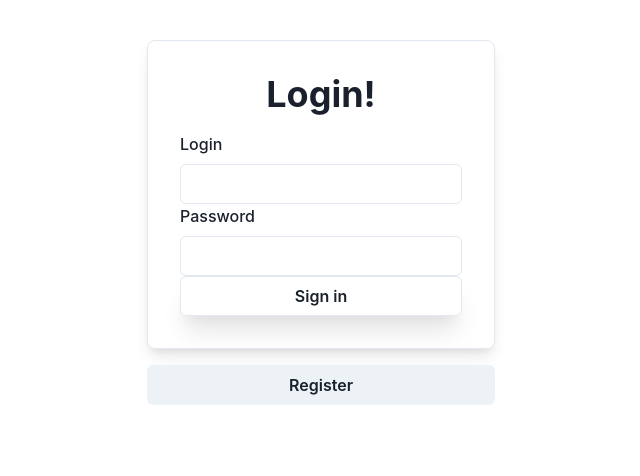
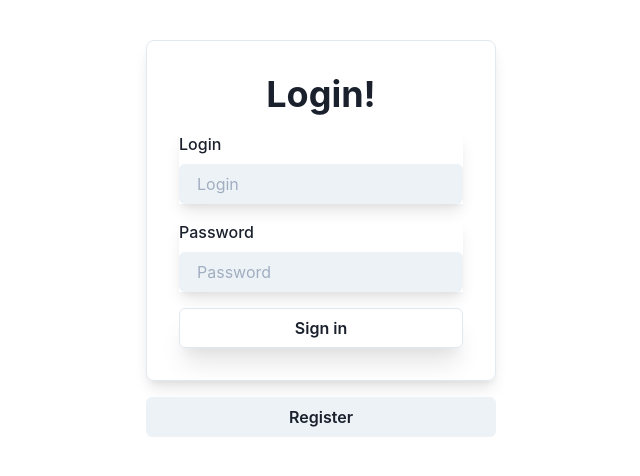
Before and after one commit to jakubspiewak-ash/ash-ui, a React (Create React App) app: page /login in a window 1280 px wide. Shown: the top 476 px of the page, without its empty margins (319-959 px from the left). Built offline with nearby package versions, Linux system fonts and the light colour scheme; no server answers.

Commit message:
feat: fields styling

```diff
--- a/src/components/common/form/fields/InputField.tsx
+++ b/src/components/common/form/fields/InputField.tsx
@@ -1,4 +1,4 @@
-import { FormControl, FormErrorMessage, FormLabel, Input } from '@chakra-ui/react';
+import { FormControl, FormLabel, Input } from '@chakra-ui/react';
 
 import { Field } from './types';
 
@@ -8,21 +8,23 @@ export interface InputFieldProps {
 }
 
 export const InputField = (props: InputFieldProps) => {
-    const { field: { label, name, form: { formState: { errors }, register } }, type } = props;
-
-    const error: string = errors[name]?.message;
+    const { field: { label, name, form: { register } }, type } = props;
 
     return (
-        <FormControl isInvalid={!!error}>
+        <FormControl
+          boxShadow={'lg'}
+          mb={4}
+        >
             <FormLabel>
                 {label}
             </FormLabel>
             <Input
               id={name}
+              placeholder={label}
               type={type}
+              variant={'filled'}
               {...register(name)}
             />
-            <FormErrorMessage>{error}</FormErrorMessage>
         </FormControl>
     );
 };
--- a/src/components/common/form/fields/MoneyInputField.tsx
+++ b/src/components/common/form/fields/MoneyInputField.tsx
@@ -48,12 +48,16 @@ export const MoneyInputField = (props: MoneyInputFieldProps) => {
     }, [netValue, vatValue]);
 
     return (
-        <FormControl>
+        <FormControl
+          boxShadow={'lg'}
+          mb={4}
+        >
             <FormLabel>
                 {label}
             </FormLabel>
             <InputGroup>
                 <Select
+                  borderEndRadius={0}
                   defaultValue={23}
                   id={names.currency}
                   {...register(names.currency)}
@@ -63,15 +67,21 @@ export const MoneyInputField = (props: MoneyInputFieldProps) => {
                 </Select>
                 <NumberInput
                   precision={2}
+                  variant={'filled'}
                   width={'full'}
                   onChange={(value) => setValue(names.net, formatNumber(value))}
                 >
                     <NumberInputField
+                      borderEndRadius={0}
+                      borderStartRadius={0}
                       p={2}
+                      placeholder={'Net'}
                       {...register(names.net)}
                     />
                 </NumberInput>
                 <Select
+                  borderEndRadius={0}
+                  borderStartRadius={0}
                   defaultValue={23}
                   id={names.vat}
                   {...register(names.vat)}
@@ -82,12 +92,15 @@ export const MoneyInputField = (props: MoneyInputFieldProps) => {
                 <NumberInput
                   precision={2}
                   value={grossValue}
+                  variant={'filled'}
                   width={'full'}
                   onBlur={() => setValue(names.gross, formatNumber(grossValue))}
                   onChange={(value) => setValue(names.gross, value)}
                 >
                     <NumberInputField
+                      borderStartRadius={0}
                       p={2}
+                      placeholder={'Gross'}
                       {...register(names.gross)}
                     />
                 </NumberInput>
--- a/src/components/features/ExpenseModalForm.tsx
+++ b/src/components/features/ExpenseModalForm.tsx
@@ -24,16 +24,7 @@ export const ExpenseModalForm = () => {
     const dispatch = useAppDispatch();
     const onClose = () => dispatch(closeModal());
 
-    const form = useForm<FieldValues>({
-        defaultValues: {
-            amount: {
-                name1: 2.2,
-                name2: 2.2,
-                name3: 2.2,
-            },
-            name: '',
-        },
-    });
+    const form = useForm<FieldValues>();
 
     const { handleSubmit, reset } = form;
 
```
Also changed, not shown: src/components/common/form/fields/NumberInputField.tsx (+5 -6 lines).
